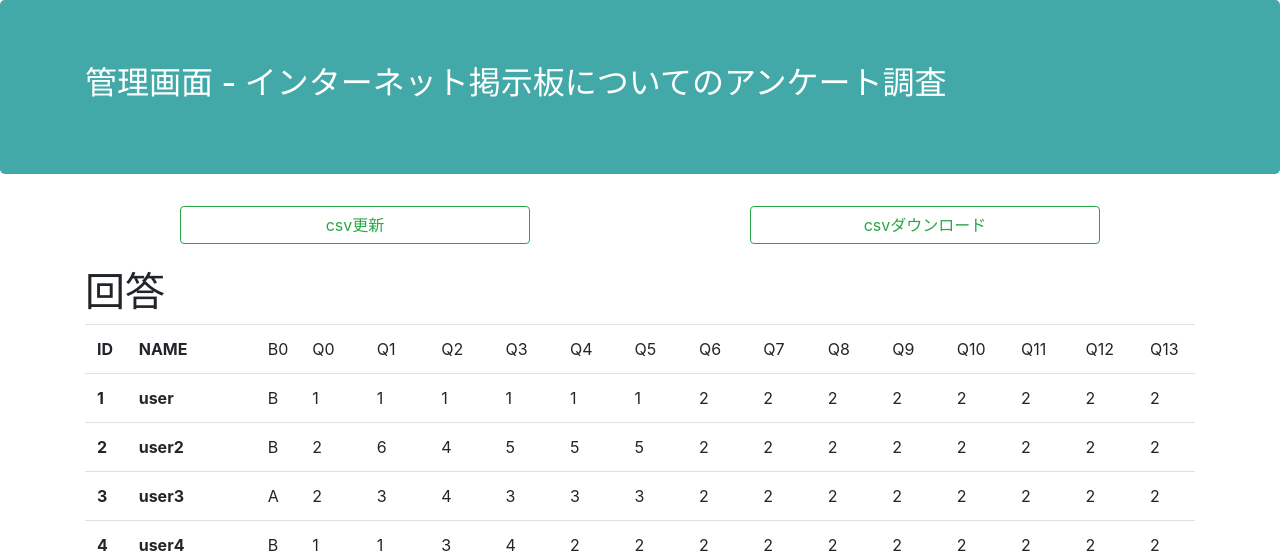
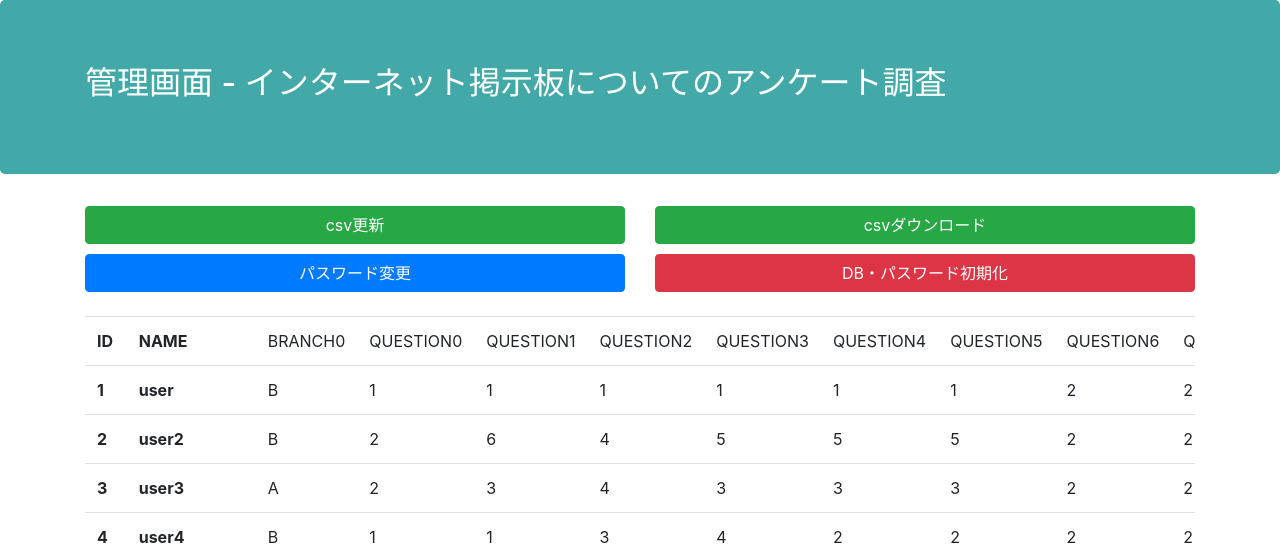
Before and after one commit to nakam0t0/questions, a Flask app: page /admin in a window 1280 px wide. Shown: the top 556 px of the page. Run offline with Flask 2, Linux system fonts and the light colour scheme; the visitor is signed in with stand-in values (Sample User, id 1); data comes from the database, SQL or seed files in the repository; both versions use the stored data as it was before the commit; some libraries are stand-ins or nearby versions.

Commit message:
suspend#

```diff
--- a/manage.py
+++ b/manage.py
@@ -1,3 +1,22 @@
-from questions import app
+from __future__ import print_function
+from flask_script import Manager
+from questions import app, db
+from questions.models import User
 
-app.run(host='0.0.0.0', port=5000, debug=True)
+manager = Manager(app)
+
+# データベース作成
+@manager.command
+def init_db():
+    db.create_all()
+    user = User(name='administrator', _password='administrator')
+    db.session.add(user)
+    db.session.commit()
+
+# データベース削除
+@manager.command
+def destroy_db():
+    db.drop_all()
+
+if __name__ == '__main__':
+    manager.run()
--- a/questions/__init__.py
+++ b/questions/__init__.py
@@ -1,5 +1,5 @@
 from flask import Flask
-from flask.ext.sqlalchemy import SQLAlchemy
+from flask_sqlalchemy import SQLAlchemy
 
 app = Flask(__name__)
 app.config.from_object('questions.config')
--- a/questions/config.py
+++ b/questions/config.py
@@ -1,5 +1,7 @@
+DEBUG = True
 SQLALCHEMY_DATABASE_URI = 'sqlite:///questions.db'
 SECRET_KEY = 'secret key'
+SQLALCHEMY_TRACK_MODIFICATIONS = True
 UPLOAD_FOLDER = 'upload/'
 # 分岐の数
 BRANCH_NUMBER = 1
--- a/questions/templates/admin.html
+++ b/questions/templates/admin.html
@@ -1,29 +1,65 @@
 {% extends "layout.html" %}
 {% block body %}
 <div class="row">
-    <div class="col-lg-4 offset-lg-1">
+    <div class="col-lg-6">
         <form action="{{ url_for('output') }}" method=post>
-            <input type=submit class="btn btn-outline-success btn-block" value=csv更新>
+            <input type=submit class="btn btn-success btn-block" value=csv更新>
         </form>
     </div>
-    <div class="col-lg-4 offset-lg-2">
+    <div class="col-lg-6">
         <form action="{{ url_for('download') }}" method=post>
-            <input type=submit class="btn btn-outline-success btn-block" value=csvダウンロード>
+            <input type=submit class="btn btn-success btn-block" value=csvダウンロード>
         </form>
     </div>
+    <br>
+    <br>
+    <div class="col-lg-6">
+        <button type="button" class="btn btn-primary btn-block" data-toggle="modal" data-target="#myModal">
+            パスワード変更
+        </button>
+    </div>
+    <div class="col-lg-6">
+        <button type="button" class="btn btn-danger btn-block" data-toggle="modal" data-target="#myModal">
+            DB・パスワード初期化
+        </button>
+    </div>
+<br>
 </div>
+<!-- モーダルの設定 -->
+<div class="modal fade" id="myModal" tabindex="-1" role="dialog" aria-labelledby="myModalLabel">
+  <div class="modal-dialog" role="document">
+    <div class="modal-content">
+      <div class="modal-header">
+        <h5 class="modal-title" id="exampleModalLabel">本当によろしいですか</h5>
+        <button type="button" class="close" data-dismiss="modal" aria-label="閉じる">
+          <span aria-hidden="true">&times;</span>
+        </button>
+      </div>
+      <div class="modal-body">
+        <p>この操作は取り消すことができません</p>
+      </div>
+      <div class="modal-footer">
+        <button type="button" class="btn btn-secondary" data-dismiss="modal">キャンセル</button>
+        <form action="{{ url_for('destroy') }}" method=post>
+            <input type="hidden" name="_method" value="DELETE" />
+            <input type=submit class="btn btn-danger btn-block" value=DB削除>
+        </form>
+      </div><!-- /.modal-footer -->
+    </div><!-- /.modal-content -->
+  </div><!-- /.modal-dialog -->
+</div><!-- /.modal -->
+
 <br>
-<h1>回答</h1>
 <div class="scroll">
     <table class="table">
         <tr>
             <th>ID</th>
             <th>NAME</th>
             {% for i in range(config['BRANCH_NUMBER']) %}
-            <td>B{{ i }}</td>
+            <td>BRANCH{{ i }}</td>
             {% endfor %}
             {% for i in range(config['QUESTION_NUMBER']) %}
-            <td>Q{{ i }}</td>
+            <td>QUESTION{{ i }}</td>
             {% endfor %}
         </tr>
 
--- a/questions/templates/layout.html
+++ b/questions/templates/layout.html
@@ -32,5 +32,8 @@
                 <p>{{ footer }}</p>
             </div>
         </div>
+        <script src="https://code.jquery.com/jquery-3.2.1.slim.min.js" integrity="sha384-KJ3o2DKtIkvYIK3UENzmM7KCkRr/rE9/Qpg6aAZGJwFDMVNA/GpGFF93hXpG5KkN" crossorigin="anonymous"></script>
+        <script src="https://cdnjs.cloudflare.com/ajax/libs/popper.js/1.12.9/umd/popper.min.js" integrity="sha384-ApNbgh9B+Y1QKtv3Rn7W3mgPxhU9K/ScQsAP7hUibX39j7fakFPskvXusvfa0b4Q" crossorigin="anonymous"></script>
+        <script src="https://maxcdn.bootstrapcdn.com/bootstrap/4.0.0/js/bootstrap.min.js" integrity="sha384-JZR6Spejh4U02d8jOt6vLEHfe/JQGiRRSQQxSfFWpi1MquVdAyjUar5+76PVCmYl" crossorigin="anonymous"></script>
     </body>
 </html>
--- a/questions/templates/question.html
+++ b/questions/templates/question.html
@@ -4,7 +4,7 @@
     <h5 class="question"><span class="badge-custom">　1　</span>  あなたの性別を教えてください。</h5>
     <div class="custom-control custom-radio custom-control-inline">
         <input type=radio id="q0-0" class="custom-control-input" name=q0 value="1" required>
-        <label class="custom-control-label" for="q0-1" form="answer">男性</label>
+        <label class="custom-control-label" for="q0-0" form="answer">男性</label>
     </div>
     <div class="custom-control custom-radio custom-control-inline">
         <input type=radio id="q0-1" class="custom-control-input" name=q0 value="2" required>
--- a/questions/views.py
+++ b/questions/views.py
@@ -113,3 +113,19 @@ def output():
 def download():
     flash('')
     return send_from_directory(app.config['UPLOAD_FOLDER'], 'output.csv', as_attachment=True)
+
+
+# データベース初期化
+@app.route('/destroy', methods=['POST'])
+@auth_required
+def destroy():
+    if request.form.get('_method') == 'DELETE':
+        db.drop_all()
+        db.create_all()
+        user = User(name='administrator', _password='administrator')
+        db.session.add(user)
+        db.session.commit()
+        flash('新規作成しました')
+    else:
+        flash('')
+    return redirect(url_for('show'))
--- a/requirements.txt
+++ b/requirements.txt
@@ -6,3 +6,4 @@ Jinja2==2.10
 MarkupSafe==1.0
 SQLAlchemy==1.2.2
 Werkzeug==0.14.1
+Flask-Script
```
Also changed, not shown: questions/models.py (+17 -0 lines), questions/questions.db.
